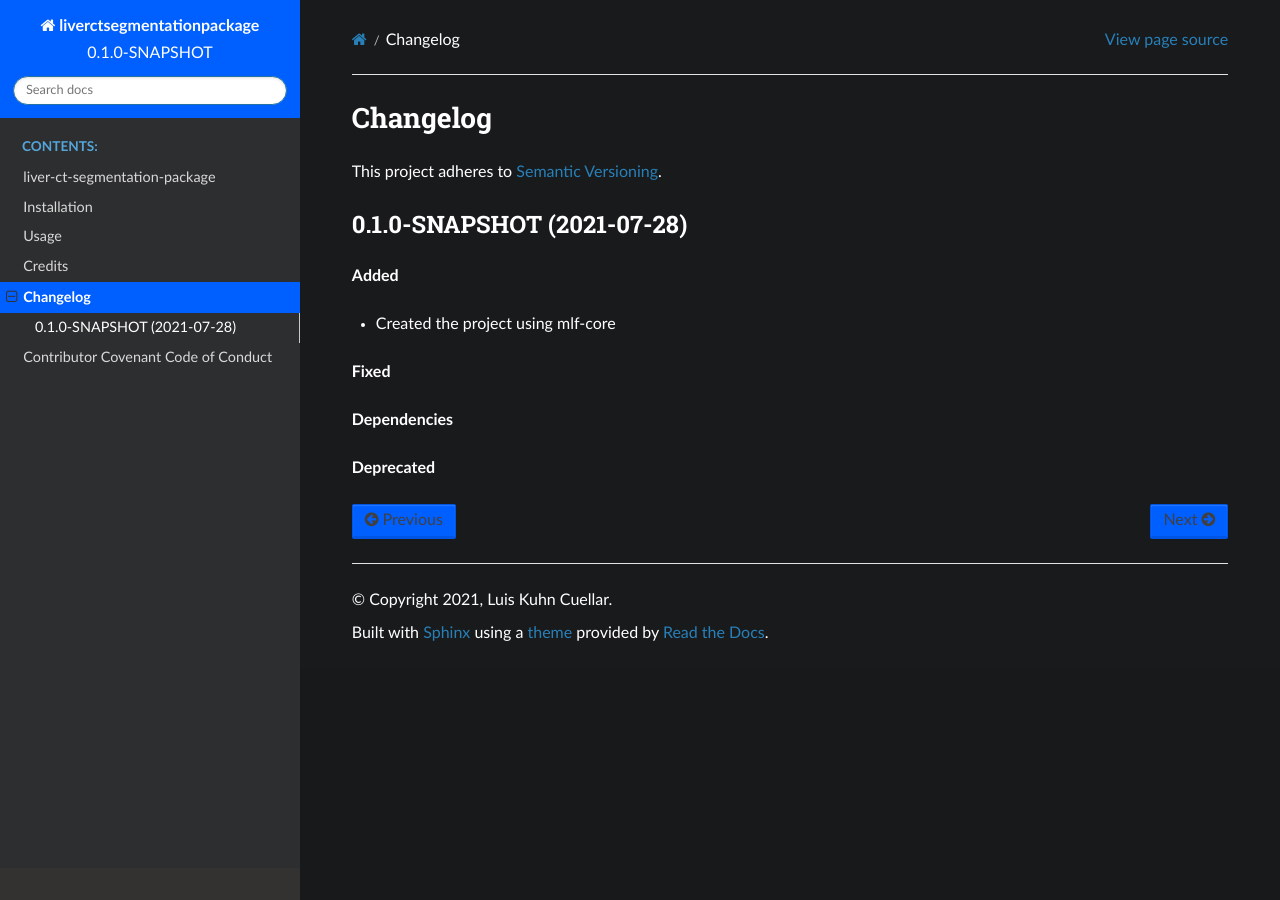
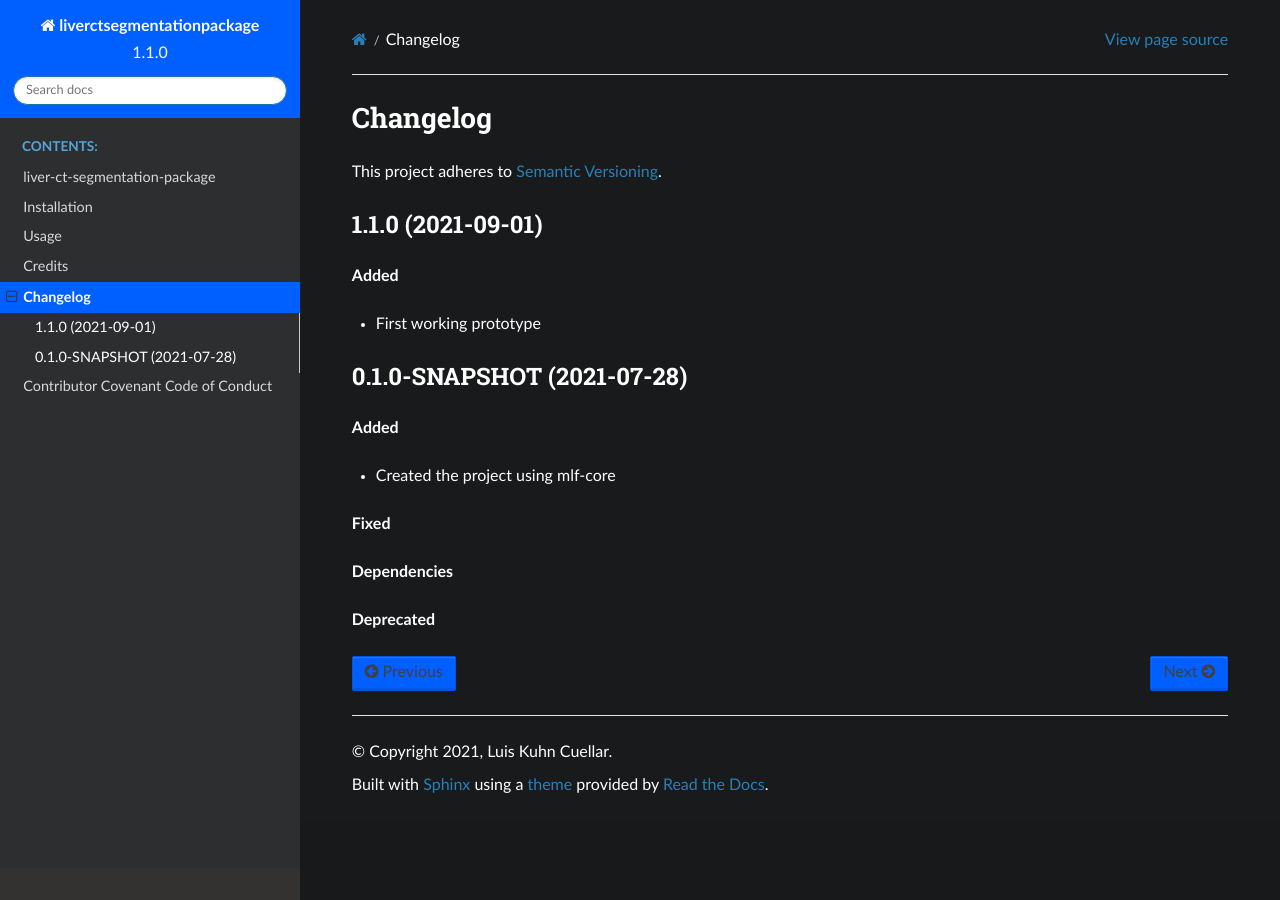
Before and after one commit to luiskuhn/liver-ct-segmentation-package, a Sphinx documentation site: the page built from docs/changelog.rst, in a window 1280 px wide. Built offline with Sphinx 7.4.7 and the Read the Docs theme 2.0.0, drawn with Linux system fonts in a browser that asks for light colours.

Commit message:
removed SNAPSHOT

```diff
--- a/CHANGELOG.rst
+++ b/CHANGELOG.rst
@@ -3,6 +3,13 @@ Changelog
 ==========
 
 This project adheres to `Semantic Versioning <https://semver.org/>`_.
+
+1.1.0 (2021-09-01)
+---------------------------------------------
+
+**Added**
+
+* First working prototype
 
 
 0.1.0-SNAPSHOT (2021-07-28)
--- a/docs/conf.py
+++ b/docs/conf.py
@@ -53,9 +53,9 @@ author = "Luis Kuhn Cuellar"
 # the built documents.
 #
 # The short X.Y version.
-version = '0.1.0-SNAPSHOT'
+version = '1.1.0'
 # The full version, including alpha/beta/rc tags.
-release = '0.1.0-SNAPSHOT'
+release = '1.1.0'
 
 # The language for content autogenerated by Sphinx. Refer to documentation
 # for a list of supported languages.
--- a/liver_ct_segmentation_package/__init__.py
+++ b/liver_ct_segmentation_package/__init__.py
@@ -2,4 +2,4 @@
 
 __author__ = """Luis Kuhn Cuellar"""
 __email__ = 'luis.kuhn@gmail.com'
-__version__ = '0.1.0-SNAPSHOT'
+__version__ = '0.1.0'
--- a/mlf_core.cfg
+++ b/mlf_core.cfg
@@ -1,5 +1,5 @@
 [bumpversion]
-current_version = 0.1.0-SNAPSHOT
+current_version = 1.1.0
 
 [bumpversion_files_whitelisted]
 setup_file = setup.py
--- a/setup.py
+++ b/setup.py
@@ -72,7 +72,7 @@ setup(
     },
     setup_requires=setup_requirements,
     tests_require=test_requirements,
-    url='https://github.com/luiskuhn/liverctsegmentationpackage',
-    version='0.1.0-SNAPSHOT',
+    url='https://github.com/luiskuhn/liver-ct-segmentation-package',
+    version='1.1.0',
     zip_safe=False,
 )
```
Also changed, not shown: .mlf_core.yml.
